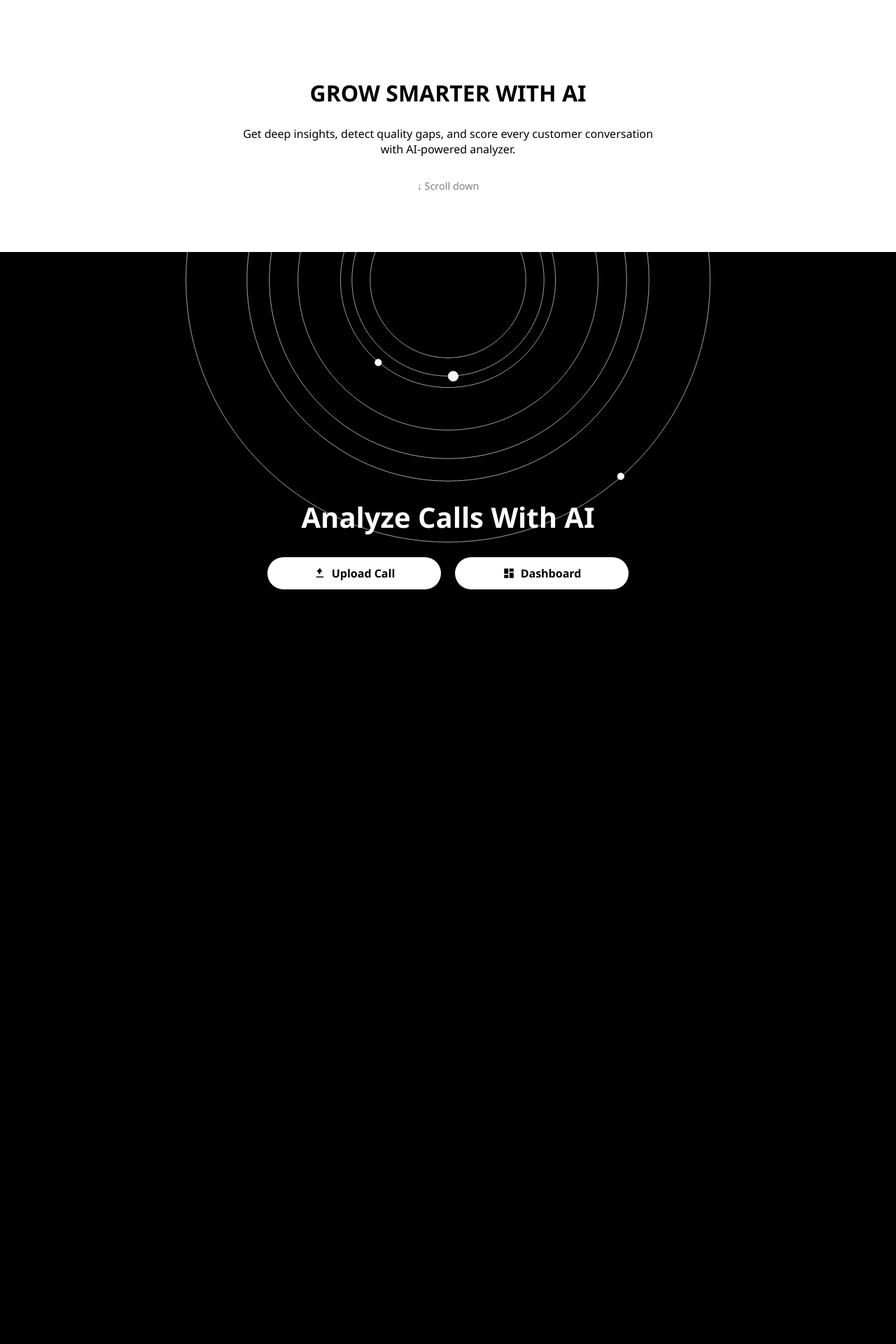
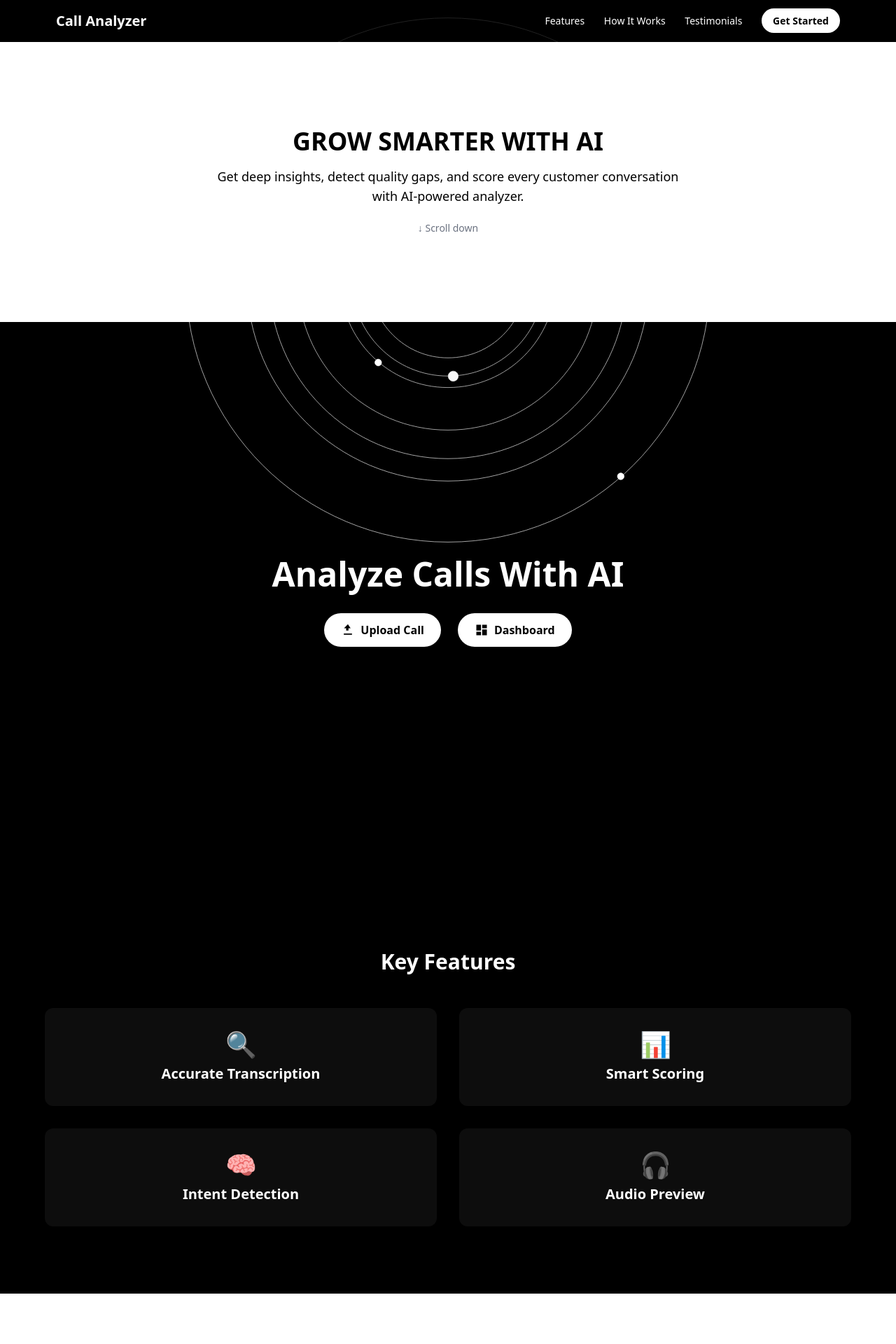
Before and after one commit to RajasZode/call-quality-analyzer, a Flask app: page / in a window 1280 px wide. Shown: the top 1920 px of the page at 70% size. Before the commit the page ends 842 px from the top, so only its background shows below. Run offline with Flask 3, Linux system fonts and the light colour scheme; some libraries are stand-ins or nearby versions.

Commit message:
Final working version with correct scoring

```diff
--- a/app.py
+++ b/app.py
@@ -15,8 +15,9 @@ whisper_model = whisper.load_model("tiny")
 load_dotenv()
 
 try:
-# Real speaker tagging using pyannote
-    pipeline = Pipeline.from_pretrained("pyannote/speaker-diarization@2023.07", use_auth_token=os.getenv("HUGGINGFACE_TOKEN"))
+    # Real speaker tagging using pyannote
+    token = os.getenv("HUGGINGFACE_TOKEN")
+    pipeline = Pipeline.from_pretrained("pyannote/speaker-diarization-3.1", use_auth_token=token)
     if pipeline is None:
         raise ValueError(f"Pipeline is Returning None {pipeline}")
 except Exception as e:
--- a/templates/landing.html
+++ b/templates/landing.html
@@ -4,144 +4,55 @@
     <meta charset="UTF-8" />
     <meta name="viewport" content="width=device-width, initial-scale=1.0"/>
     <title>Call Analyzer - AI Insights</title>
-  <style>
-    body {
-      margin: 0;
-      padding: 0;
-      font-family: 'Segoe UI', sans-serif;
-      overflow-x: hidden;
-      background: #000;
-      color: white;
-    }
-
-    .background-animation {
-      position: fixed;
-      top: 0;
-      left: 0;
-      width: 100vw;
-      height: 100vh;
-      z-index: -1;
-    }
-
-    .intro {
-      height: 40vh;
-      background-color: white;
-      color: black;
-      display: flex;
-      flex-direction: column;
-      align-items: center;
-      justify-content: center;
-      text-align: center;
-      padding: 20px;
-    }
-
-    .intro h1 {
-      font-size: 2rem;
-      font-weight: bold;
-      margin-bottom: 10px;
-    }
-
-    .intro p {
-      font-size: 1rem;
-      max-width: 600px;
-    }
-
-    .scroll-hint {
-      margin-top: 1rem;
-      font-size: 0.9rem;
-      opacity: 0.5;
-    }
-
-    .hero {
-      min-height: 100vh;
-      display: flex;
-      align-items: center;
-      justify-content: center;
-      flex-direction: column;
-      text-align: center;
-      padding: 0 20px;
-      opacity: 0;
-      transform: translateY(50px);
-      transition: all 1s ease;
-    }
-
-    .hero.visible {
-      opacity: 1;
-      transform: translateY(0);
-    }
-
-    .hero h2 {
-      font-size: 2.5rem;
-      font-weight: bold;
-      margin-bottom: 30px;
-    }
-
-    .button-group {
-      display: flex;
-      gap: 20px;
-      flex-wrap: wrap;
-      justify-content: center;
-    }
-
-    .btn {
-      padding: 12px 24px;
-      width: 200px;
-      text-align: center;
-      display: inline-flex;
-      align-items: center;
-      justify-content: center;
-      border-radius: 30px;
-      font-weight: bold;
-      text-decoration: none;
-      font-size: 1rem;
-      background: #fff;
-      color: #000;
-      border: none;
-      transition: background 0.3s ease, box-shadow 0.3s ease;
-    }
-
-    .btn:hover {
-      background-color: #f0f0f0;
-      box-shadow: 0 0 12px rgba(0, 0, 0, 0.2);
-    }
-
-    .btn svg {
-      margin-right: 8px;
-    }
-  </style>
+    <script src="https://cdn.tailwindcss.com"></script>
     <script src="https://unpkg.com/@lottiefiles/lottie-player@latest/dist/lottie-player.js"></script>
   </head>
-<body>
+  <body class="bg-black text-white font-sans overflow-x-hidden relative">
 
-  <!-- Background Lottie animation -->
+    <!-- Background Lottie Animation -->
+    <div class="fixed inset-0 -z-10">
       <lottie-player
-    class="background-animation"
+        class="w-full h-full"
         src="{{ url_for('static', filename='animations/hero-sphere.json') }}"
         background="transparent"
         speed="1"
         loop
         autoplay
       ></lottie-player>
+    </div>
 
-  <!-- White Top Section -->
-  <section class="intro">
-    <h1>GROW SMARTER WITH AI</h1>
-    <p>Get deep insights, detect quality gaps, and score every customer conversation with AI-powered analyzer.</p>
-    <div class="scroll-hint">↓ Scroll down</div>
+    <!-- Navbar -->
+    <header class="bg-black bg-opacity-80 sticky top-0 z-20">
+      <div class="max-w-6xl mx-auto px-4 py-4 flex justify-between items-center">
+        <h1 class="text-xl font-bold">Call Analyzer</h1>
+        <nav class="space-x-6 text-sm">
+          <a href="#features" class="hover:underline">Features</a>
+          <a href="#how-it-works" class="hover:underline">How It Works</a>
+          <a href="#testimonials" class="hover:underline">Testimonials</a>
+          <a href="/upload" class="bg-white text-black font-semibold px-4 py-2 rounded-full">Get Started</a>
+        </nav>
+      </div>
+    </header>
+
+    <!-- Intro Section -->
+    <section class="bg-white text-black h-[50vh] flex flex-col justify-center items-center text-center px-6">
+      <h1 class="text-4xl font-bold mb-4">GROW SMARTER WITH AI</h1>
+      <p class="max-w-2xl text-lg">Get deep insights, detect quality gaps, and score every customer conversation with AI-powered analyzer.</p>
+      <p class="mt-6 text-sm text-gray-500 animate-bounce">↓ Scroll down</p>
     </section>
 
-  <!-- Main Section with Buttons -->
-  <section class="hero" id="hero">
-    <h2>Analyze Calls With AI</h2>
-    <div class="button-group">
-      <a href="/upload" class="btn">
-        <svg xmlns="http://www.w3.org/2000/svg" width="18" height="18" fill="black" viewBox="0 0 24 24">
+    <!-- Hero Section -->
+    <section id="hero" class="opacity-0 translate-y-10 transition-all duration-1000 ease-in-out min-h-screen flex flex-col items-center justify-center px-6 text-center">
+      <h2 class="text-4xl md:text-5xl font-bold mb-8">Analyze Calls With AI</h2>
+      <div class="flex flex-col sm:flex-row gap-6">
+        <a href="/upload" class="bg-white text-black font-semibold rounded-full px-6 py-3 flex items-center gap-2 hover:bg-gray-200 shadow-md">
+          <svg xmlns="http://www.w3.org/2000/svg" width="20" height="20" fill="black" viewBox="0 0 24 24">
             <path d="M5 20h14v-2H5v2zm7-18L5.33 9h3.67v4h4V9h3.67L12 2z"/>
           </svg>
           Upload Call
         </a>
-      <a href="/dashboard" class="btn">
-        <svg xmlns="http://www.w3.org/2000/svg" width="18" height="18" fill="black" viewBox="0 0 24 24">
+        <a href="/dashboard" class="bg-white text-black font-semibold rounded-full px-6 py-3 flex items-center gap-2 hover:bg-gray-200 shadow-md">
+          <svg xmlns="http://www.w3.org/2000/svg" width="20" height="20" fill="black" viewBox="0 0 24 24">
             <path d="M3 13h8V3H3v10zm0 8h8v-6H3v6zm10 0h8V11h-8v10zm0-18v6h8V3h-8z"/>
           </svg>
           Dashboard
@@ -149,19 +60,92 @@
       </div>
     </section>
 
+    <!-- Features -->
+    <section id="features" class="py-24 px-6 bg-black text-white text-center">
+        <h3 class="text-3xl font-bold mb-12">Key Features</h3>
+
+        <div class="grid grid-cols-1 sm:grid-cols-2 gap-8 max-w-6xl mx-auto">
+
+          <!-- Card 1 -->
+          <div class="relative group bg-white/5 rounded-xl p-8 transition duration-300 hover:bg-white/10 hover:shadow-lg overflow-hidden">
+            <div class="text-4xl mb-2">🔍</div>
+            <h4 class="text-xl font-semibold">Accurate Transcription</h4>
+            <p class="absolute inset-0 flex items-center justify-center text-sm opacity-0 group-hover:opacity-100 transition duration-300 bg-black/80 p-4 rounded-xl">
+              Highly precise call text generation using Whisper + AI.
+            </p>
+          </div>
+
+          <!-- Card 2 -->
+          <div class="relative group bg-white/5 rounded-xl p-8 transition duration-300 hover:bg-white/10 hover:shadow-lg overflow-hidden">
+            <div class="text-4xl mb-2">📊</div>
+            <h4 class="text-xl font-semibold">Smart Scoring</h4>
+            <p class="absolute inset-0 flex items-center justify-center text-sm opacity-0 group-hover:opacity-100 transition duration-300 bg-black/80 p-4 rounded-xl">
+              Instantly calculate call quality with rule-based logic.
+            </p>
+          </div>
+
+          <!-- Card 3 -->
+          <div class="relative group bg-white/5 rounded-xl p-8 transition duration-300 hover:bg-white/10 hover:shadow-lg overflow-hidden">
+            <div class="text-4xl mb-2">🧠</div>
+            <h4 class="text-xl font-semibold">Intent Detection</h4>
+            <p class="absolute inset-0 flex items-center justify-center text-sm opacity-0 group-hover:opacity-100 transition duration-300 bg-black/80 p-4 rounded-xl">
+              Understand objections, interests, and caller emotions.
+            </p>
+          </div>
+
+          <!-- Card 4 -->
+          <div class="relative group bg-white/5 rounded-xl p-8 transition duration-300 hover:bg-white/10 hover:shadow-lg overflow-hidden">
+            <div class="text-4xl mb-2">🎧</div>
+            <h4 class="text-xl font-semibold">Audio Preview</h4>
+            <p class="absolute inset-0 flex items-center justify-center text-sm opacity-0 group-hover:opacity-100 transition duration-300 bg-black/80 p-4 rounded-xl">
+              Click to listen to the most impactful call moments.
+            </p>
+          </div>
+
+        </div>
+      </section>
+
+    <!-- How It Works -->
+    <section id="how-it-works" class="py-24 px-6 bg-white text-black text-center">
+      <h3 class="text-3xl font-bold mb-10">How It Works</h3>
+      <div class="flex flex-col md:flex-row justify-center items-center gap-12 max-w-5xl mx-auto">
+        <div><p class="text-xl font-bold">1. Upload</p><p class="text-sm mt-2">Drag & drop your audio recording</p></div>
+        <div><p class="text-xl font-bold">2. Analyze</p><p class="text-sm mt-2">Transcript & score are auto-generated</p></div>
+        <div><p class="text-xl font-bold">3. Improve</p><p class="text-sm mt-2">Use insights to boost your call quality</p></div>
+      </div>
+    </section>
+
+    <!-- Testimonials -->
+    <section id="testimonials" class="py-24 px-6 bg-black text-white text-center">
+      <h3 class="text-3xl font-bold mb-10">What People Say</h3>
+      <div class="max-w-4xl mx-auto space-y-6">
+        <blockquote class="italic">"This tool cut my call auditing time by 50%! Incredible time-saver." – Rajas Zode</blockquote>
+        <blockquote class="italic">"We found quality gaps we never knew existed. It's a game changer." – Rajas Zode</blockquote>
+      </div>
+    </section>
+
+    <!-- Footer -->
+    <footer class="bg-white text-black py-8 text-center text-sm">
+      <p>© 2025 Call Analyzer Inc. All rights reserved.</p>
+      <p class="mt-2">
+        <a href="#" class="hover:underline">Privacy Policy</a> ·
+        <a href="#" class="hover:underline">Terms of Use</a> ·
+        <a href="#" class="hover:underline">Contact</a>
+      </p>
+    </footer>
+
+    <!-- Scroll Reveal Script -->
     <script>
-    // Reveal hero section when in view
       const hero = document.getElementById("hero");
       const observer = new IntersectionObserver(
         ([entry]) => {
           if (entry.isIntersecting) {
-          hero.classList.add("visible");
+            hero.classList.remove("opacity-0", "translate-y-10");
           }
         },
         { threshold: 0.2 }
       );
       observer.observe(hero);
     </script>
-
   </body>
 </html>
```
Also changed, not shown: score_transcript.py (+70 -57 lines), templates/index.html (line endings or trailing spaces), 1 other file. Lines whose indentation alone changed are shown as unchanged.
